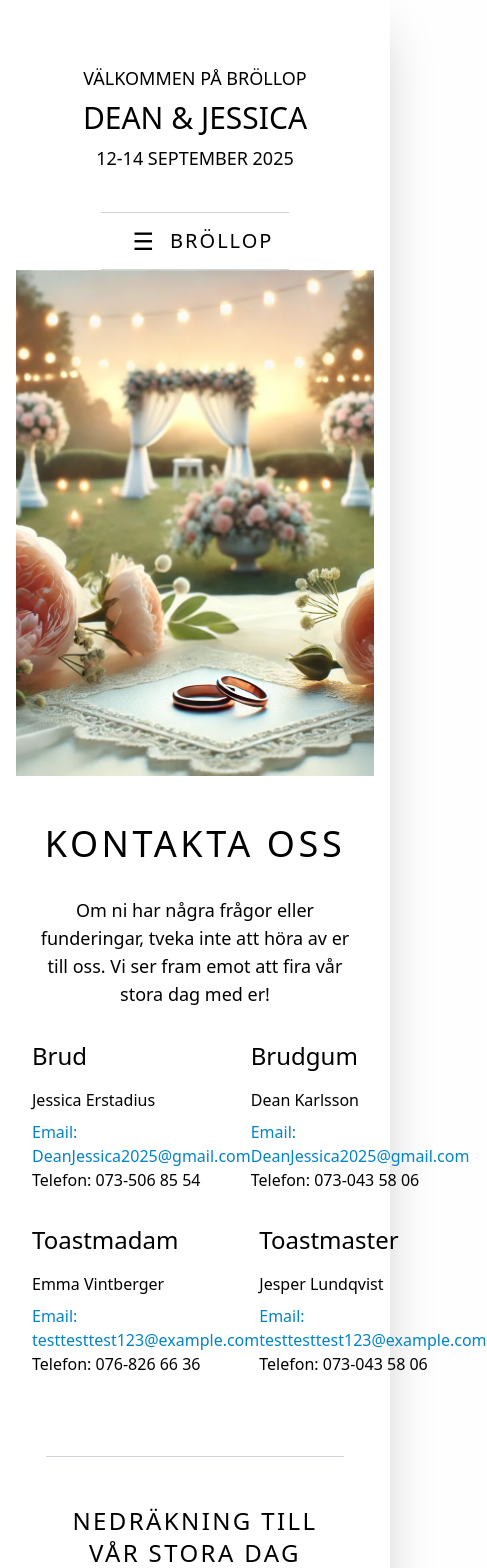
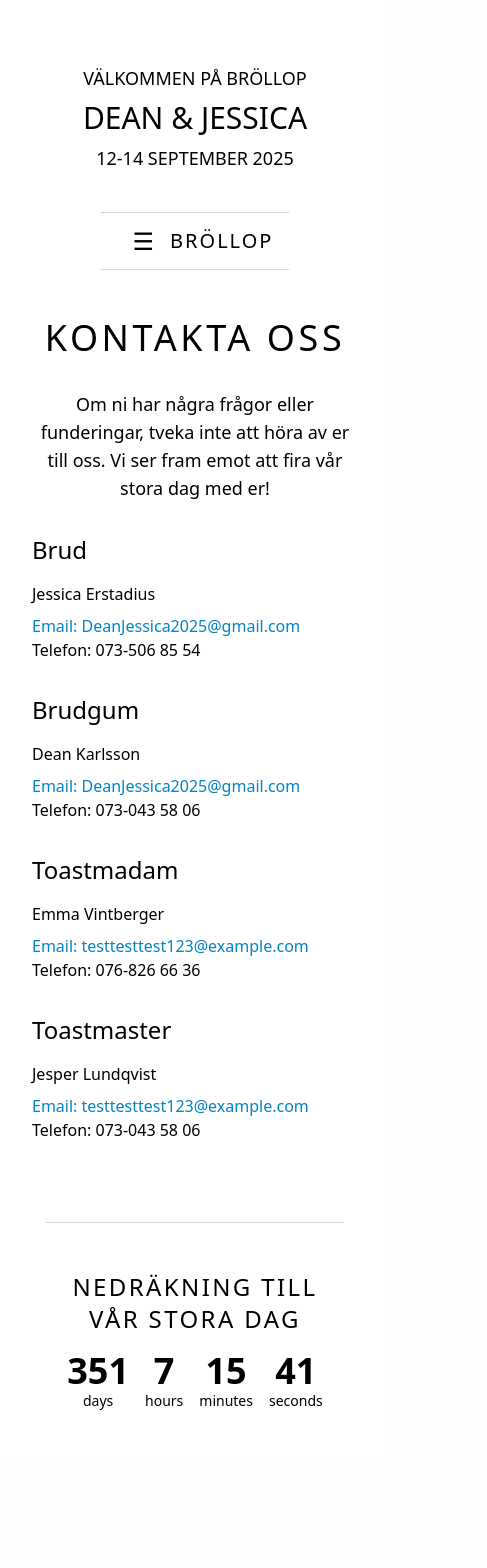
Before and after one commit to Hampes/deanjessicaWedding, a Next.js app: page /kontakt in a window 390 px wide. Shown: the top 1568 px of the page, 487 px wide, since content can reach past the window. After the commit the page ends 1459 px from the top, so only its background shows below. Built offline with nearby package versions, Linux system fonts and the light colour scheme.

Commit message:
fixing contact page

```diff
--- a/app/kontakt/page.jsx
+++ b/app/kontakt/page.jsx
@@ -15,7 +15,7 @@
 const Kontakt = () => {
   return (
     <div className="w-full font-thin">
-      <div className="relative w-full h-[60vh]">
+      {/* <div className="relative w-full h-[60vh]">
         <Image
           src="/images/weddingContact.webp"
           alt="Kontakt hero image"
@@ -24,7 +24,7 @@
           objectPosition="center bottom"
           priority
         />
-      </div>
+      </div> */}
 
       <div className="max-w-4xl mx-auto px-4 py-12">
         <h2 className="text-4xl font-thin mb-8 uppercase tracking-widest text-center">Kontakta oss</h2>
@@ -35,7 +35,7 @@
         </p>
 
         <div className="w-full flex flex-col md:flex-col justify-between">
-          <div className="flex justify-around">
+          <div className="flex flex-col md:flex-row justify-around ">
             <ContactInfo
               title="Brud"
               name="Jessica Erstadius"
@@ -50,7 +50,7 @@
               phone="073-043 58 06"
             />
           </div>
-          <div className="flex justify-around">
+          <div className="flex flex-col md:flex-row justify-around">
             <ContactInfo
               title="Toastmadam"
               name="Emma Vintberger"
```
